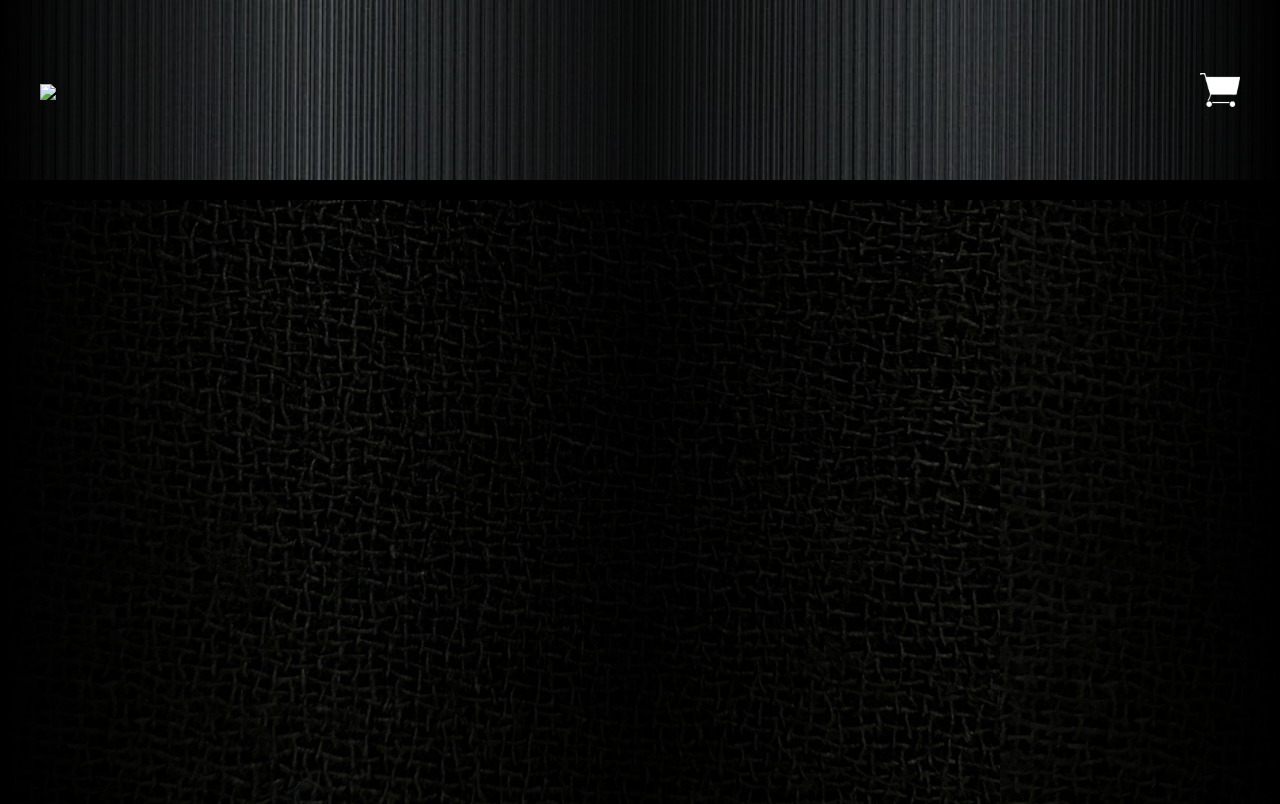
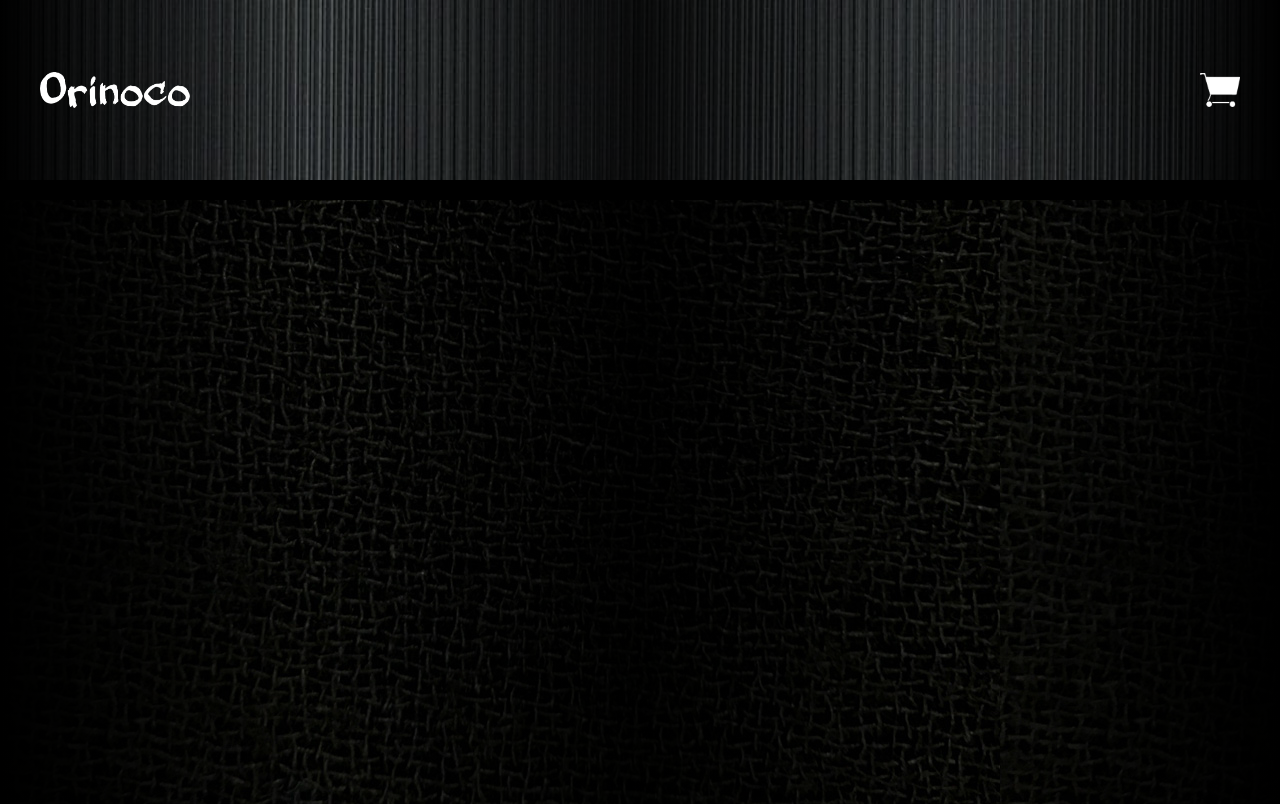
Before and after one commit to ECo0431/CoffecElie_5_15092021, a plain HTML site: page front-end/html/panier.html in a window 1280 px wide. Shown: the top 804 px of the page. Drawn offline with nearby package versions, Linux system fonts and the light colour scheme.

Commit message:
COrection lines panier html

```diff
--- a/front-end/html/panier.html
+++ b/front-end/html/panier.html
@@ -13,7 +13,7 @@
   <header>
     <div class="degrader-header"></div>
     <a href="../../index.html">
-        <img class="logo" src="./front-end/images/logo.png">
+        <img class="logo" src="../../front-end/images/logo.png">
     </a>
     <a id="box-panier" href="./front-end/html/panier.html">
         <p id="nbr-panier"></p>
```
